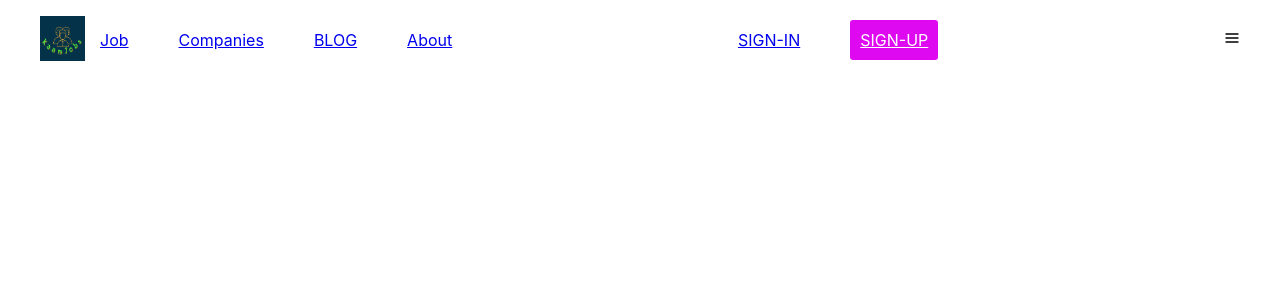
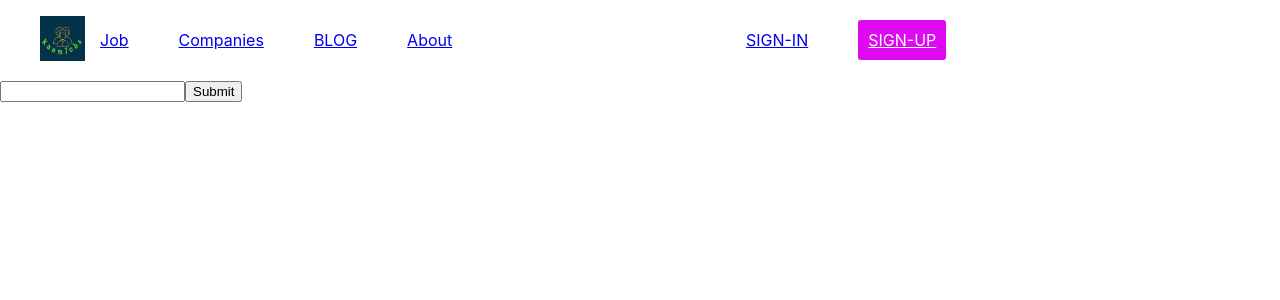
Before and after one commit to bijeaylimbu/JobPortal, a React (Create React App) app: page / in a window 1280 px wide. Shown: the top 300 px of the page. Built offline with nearby package versions, Linux system fonts and the light colour scheme.

Commit message:
Search Basic function and design'

```diff
--- a/src/App.js
+++ b/src/App.js
@@ -1,13 +1,23 @@
 
 import './App.css';
 import Home from './Page/Home/Home';
+import {BrowserRouter as Router,Switch, Route} from 'react-router-dom';
+
+
 
 
 
 function App() {
   return (
     <div>
-   <Home/>
+
+      <Router>
+
+        <Switch>
+          <Route exact path="/" component={Home}/>
+        </Switch>
+      </Router>
+
     </div>
   );
 }
--- a/src/Page/Home/Home.js
+++ b/src/Page/Home/Home.js
@@ -1,6 +1,6 @@
 import React, { Component } from 'react';
 import Header from "../../Widget/Header/Header";
-
+import Search from '../../Widget/Search/Search';
 class Home extends Component{
 
 
@@ -11,6 +11,7 @@ class Home extends Component{
         return (
 <>
 <Header/>
+<Search/>
 </>
 
 
--- a/src/Widget/NavBar/Navbar.css
+++ b/src/Widget/NavBar/Navbar.css
@@ -6,6 +6,10 @@
   align-items: center;
   padding: 0px 40px;
   height: 80px;
+}
+.menu-icon {
+  width: 0px;
+  height: 0px;
 }
 .logo-nav {
   display: flex;
@@ -33,7 +37,7 @@
 }
 
 .option :hover {
-  color: white;
+  color: rgb(200, 212, 28);
 }
 .signin-up {
   display: flex;
--- a/src/Widget/NavBar/Navbar.js
+++ b/src/Widget/NavBar/Navbar.js
@@ -3,7 +3,7 @@ import { AiFillCloseCircle as CloseMenu } from "react-icons/ai";
 import { FiMenu as MenuIcon } from "react-icons/fi";
 import  Logo  from "../../assets/Image/logo.png";
 import "../NavBar/Navbar.css";
-
+import {NavLink} from 'react-router-dom';
 
 const Navbar=()=>{
 
@@ -24,7 +24,7 @@ const Navbar=()=>{
         </div>
         <ul className={click ? "nav-options active" : "nav-options"}>
           <li className="option" onClick={closeMobileMenu}>
-            <a href="#">Job</a>
+           <NavLink to='/' > Job</NavLink>
           </li>
           <li className="option" onClick={closeMobileMenu}>
             <a href="#">Companies</a>
--- /dev/null
+++ b/src/Widget/Search/Search.js
@@ -0,0 +1,112 @@
+import React, { Component } from 'react';
+import "../Search/Search.js"
+
+class Search extends Component{
+
+constructor(props){
+    super(props);
+
+    this.state={
+
+        job_title:'',
+        place:"",
+        category:'',
+        result:[]
+
+    };
+
+    this.jobChange=this.jobChange.bind(this);
+
+    this.search=this.search.bind(this);
+    // this.category=this.category.bind(this);
+
+
+}
+
+
+
+jobChange(event){
+
+
+    this.setState({job_title:event.target.value});
+
+}
+
+placeChange(event){
+
+    this.setState({place:event.target.value});
+}
+
+categoryChange(event){
+
+    this.setState({category:event.target.value});
+}
+
+search(){
+
+    let{job_title,place,category}=this.state;
+    const url_title=`http://127.0.0.1:8000/jobs/all_jobs/?search=${job_title}`;
+    const url_location=`http://127.0.0.1:8000/jobs/all_jobs/?job_category=${place}&location=${category}`;
+
+     fetch(url_title, {
+
+        method:'GET'
+     }).then(response=> response.json())
+     .then(json=> {
+         this.setState({result:json});
+         console.log(json);
+
+
+
+     });
+
+
+
+}
+
+
+    render(){
+
+        // if(this.props.result!=null){
+
+        //     return <h1> it is not null</h1>
+        // }
+        // else{
+
+        //     return <h1>it is null</h1>
+        // }
+
+
+        return (
+            <>
+
+
+    <input type="text" value={this.state.job_title} onChange={this.jobChange}  />
+    <button onClick={()=> this.search()} > Submit</button>
+<div>
+
+
+
+            {/* {
+
+                this.state.result.map((object,index)=> (
+
+                    <p key={index} > {object}</p>
+                ))
+            }
+
+
+       */}
+
+{this.state.result.map(data=><div>{data.id} </div>)}
+
+</div>
+            </>
+
+
+
+        );
+    }
+}
+
+export default Search;
```
Also changed, not shown: src/Page/Blog/Blog.css (added), src/Page/Blog/Blog.js (added), src/Widget/Search/Search.css (added).
